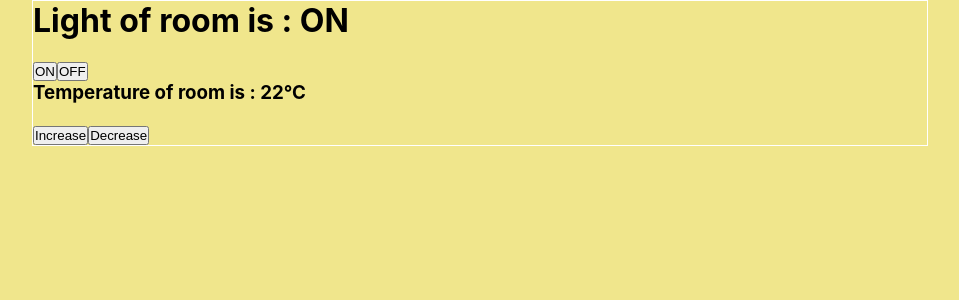
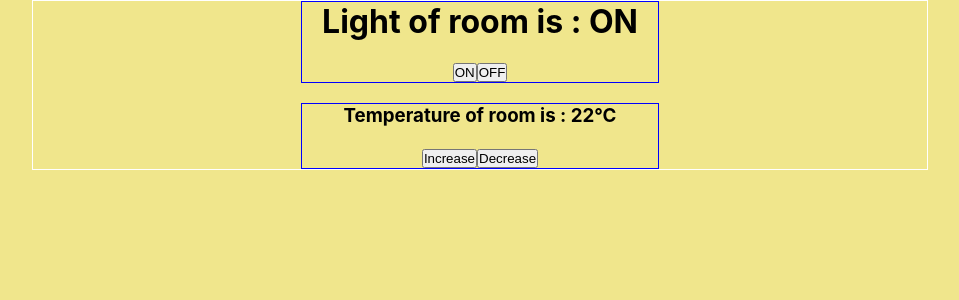
Before and after one commit to samadakram/Bootcamp2020-Class-, a React (Create React App) app: page / in a window 1280 px wide. Shown: the top 300 px of the page, without its empty margins (160-1119 px from the left). Built offline with nearby package versions, Linux system fonts and the light colour scheme.

Commit message:
updated App.js and App.css
wrapped Room component in a Div and temp in another Div and modified Ui of App

```diff
--- a/src/App.css
+++ b/src/App.css
@@ -18,3 +18,9 @@
 .off{
   background-color: #2F4F4F;
 }
+.room,.temp{
+  width: 40%;
+  margin: auto;
+  text-align: center;
+  border: 1px solid blue;
+}
--- a/src/App.js
+++ b/src/App.js
@@ -12,17 +12,21 @@ function App(){
   return(
     <div className={`main ${light}`}>
         <div className="container">
+          <div className="room">
             <Room light={isOn ? 'ON' : 'OFF'}/>
             <br/>
             <button onClick={()=> setOn(true)}>ON</button>
             <button onClick={()=> setOn(false)}>OFF</button>
+          </div>
           <br/>
+          <div className="temp">
             <h3>Temperature of room is : {isTemp}°C </h3>
             <br/>
             <button onClick={()=> setTemp(++isTemp)}>Increase</button>
             <button onClick={()=> setTemp(--isTemp)}>Decrease</button>
           </div>
         </div>
+    </div>
   );
 }
 
```
Lines whose indentation alone changed are shown as unchanged.
